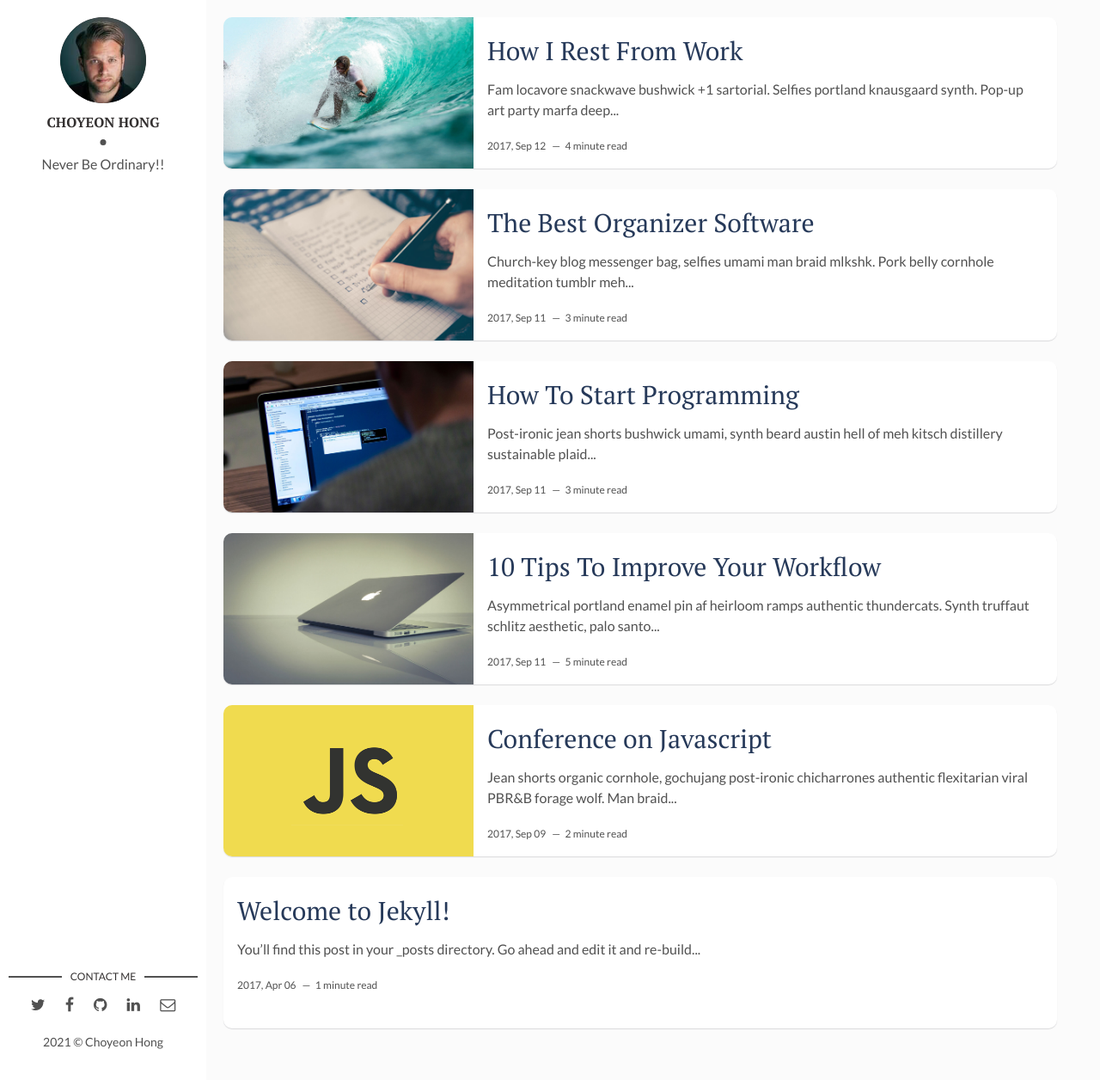
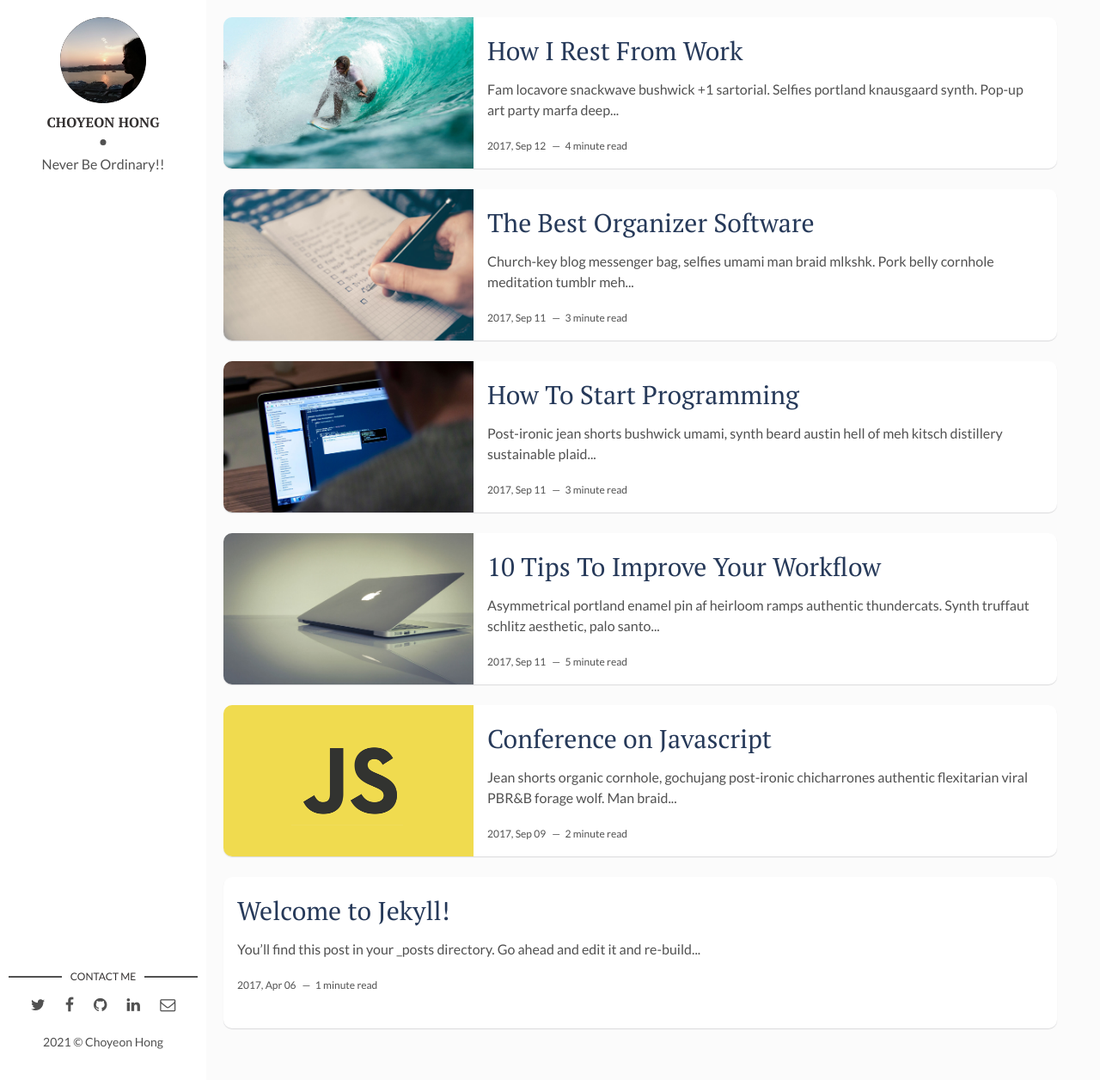
Before and after one commit to choyeon-hong/choyeon-hong.github.io, a Jekyll site: the page built from index.html, in a window 1280 px wide and 1256 px high. Shown: the whole window at 86% size. Built offline with Jekyll 4.4.1, drawn with Linux system fonts in a browser that asks for light colours; the list of posts is cut into pages by our own code.

Commit message:
update profile

```diff
--- a/_config.yml
+++ b/_config.yml
@@ -7,11 +7,11 @@ site-twitter: #if your site has a twitter account, enter it here
 
 # Author Settings
 author: Choyeon Hong # add your name
-author-img: david-freeman.jpg # add your photo
+author-img: cy.jpg # add your photo
 about-author: Never Be Ordinary!! # add description
 social-twitter: # add your Twitter handle
 social-facebook: # add your Facebook handle
-social-github: artemsheludko # add your Github handle
+social-github: # add your Github handle
 social-linkedin: # add your Linkedin handle
 social-email: eunice1615@gmail.com # add your Email address
 
```
Also changed, not shown: assets/img/cy.jpg (added).
